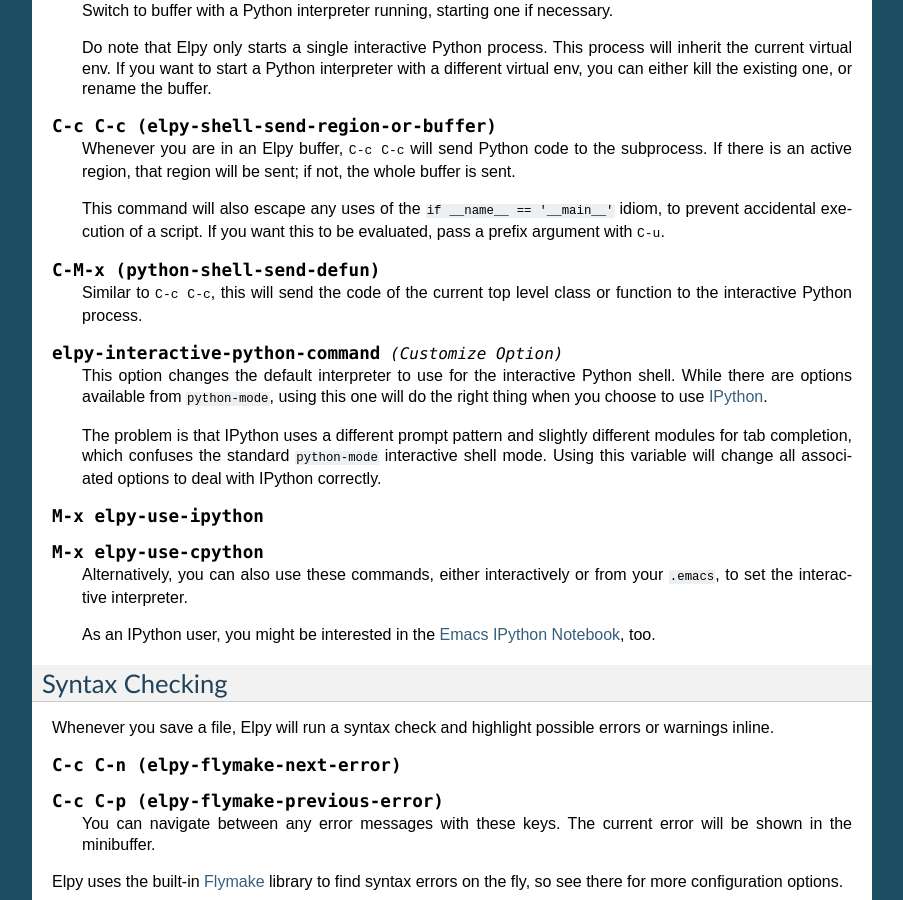
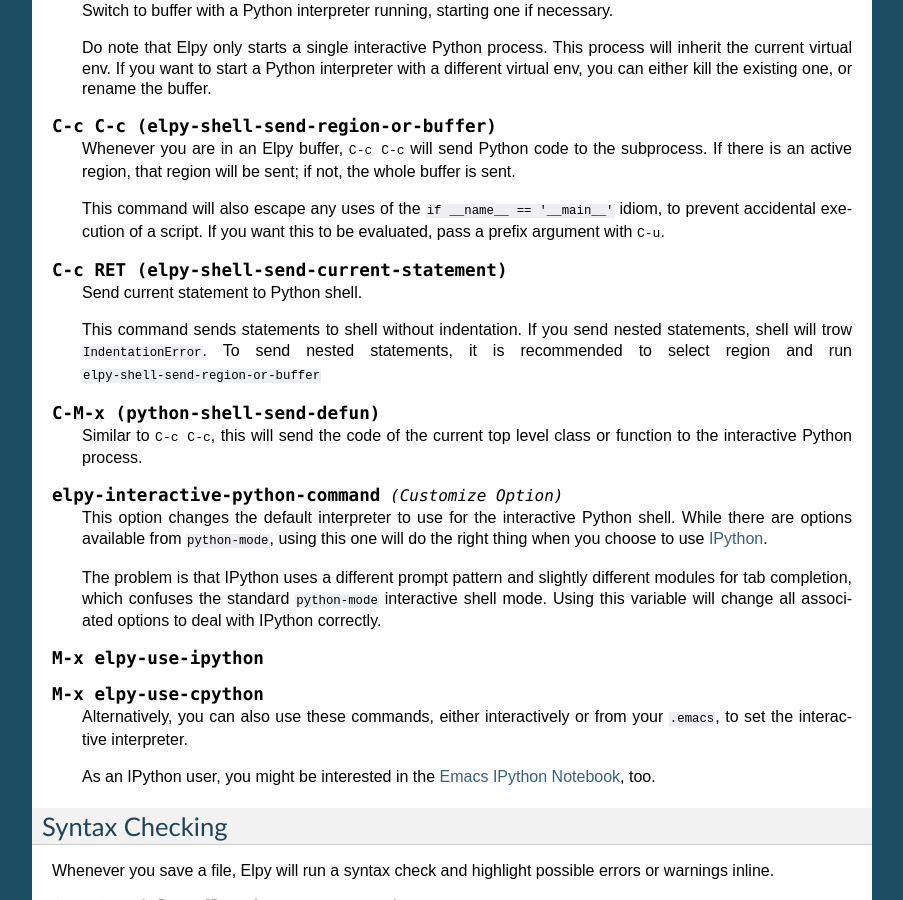
Before and after one commit to jorgenschaefer/elpy, a Sphinx documentation site: the page built from docs/ide.rst, in a window 1280 px wide and 900 px high, scrolled down 1758 px. Shown: the whole window, without its empty margins (198-1101 px from the left). Built offline with Sphinx 7.4.7, drawn with Linux system fonts in a browser that asks for light colours.

Commit message:
docs: Added documentation for send-current-statement

```diff
--- a/docs/ide.rst
+++ b/docs/ide.rst
@@ -156,6 +156,16 @@ easier to send code snippets over.
    '__main__'`` idiom, to prevent accidental execution of a script. If
    you want this to be evaluated, pass a prefix argument with
    :kbd:`C-u`.
+
+.. command:: elpy-shell-send-current-statement
+   :kbd: C-c RET
+
+   Send current statement to Python shell.
+
+   This command sends statements to shell without indentation. If you
+   send nested statements, shell will trow ``IndentationError``. To send
+   nested statements, it is recommended to select region and run
+   ``elpy-shell-send-region-or-buffer``
 
 .. command:: python-shell-send-defun
    :kbd: C-M-x
```
